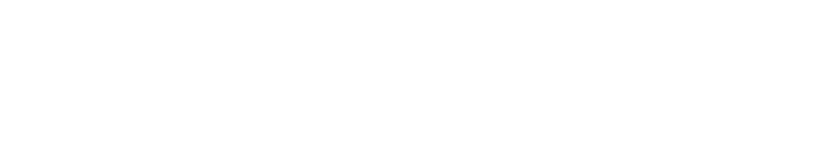
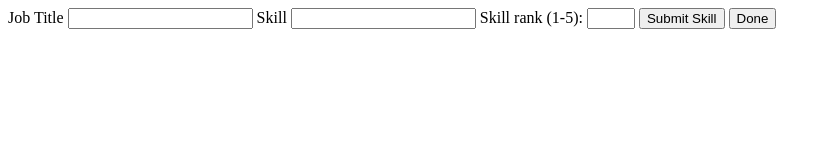
Before and after one commit to mathisme/job-skill-tracker, a plain HTML site: page index.html in a window 1280 px wide. Shown: the whole page, without its empty margins (0-831 px from the left). Drawn offline with Linux system fonts and the light colour scheme.

Commit message:
added input to index.html

```diff
--- a/index.html
+++ b/index.html
@@ -6,6 +6,16 @@
   <title>Skill Tracker Form</title>
 </head>
 <body>
-
+<div id="main">
+<label for="job_title">Job Title</label>
+<input id="job_title" name="job_title" type="text" required>
+<label for="skill">Skill</label>
+<input id="skill" name="skill" type="text" required>
+<label for="rank">Skill rank (1-5):</label>
+<input type="number" id="rank" name="rank"
+       min="1" max="5" required>
+<button id="skill_button">Submit Skill</button>
+<button id="done">Done</button>
+</div>
 </body>
 </html>
```
